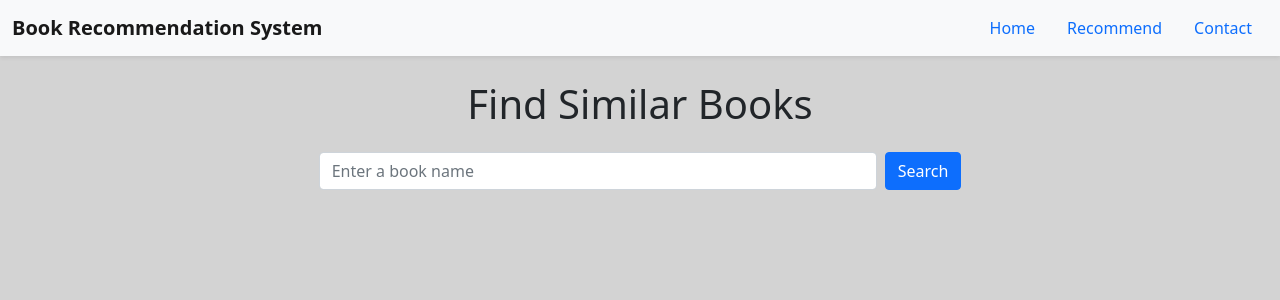
After one commit to prakash587/book_recommend-collaborative_filtering-, a Flask app: page /recommend in a window 1280 px wide. The commit adds this page. Shown: the top 300 px of the page. Run offline with Flask 3, Linux system fonts and the light colour scheme; parts of the project's set-up code (start-up, migrations or seed data) failed here and were passed over.

Commit message:
recommend system

```diff
--- a/app.py
+++ b/app.py
@@ -1,21 +1,63 @@
-from flask import Flask, render_template
+from flask import Flask, render_template, request
 import pickle
+import numpy as np
 
+# Load pickles
 popular_df = pickle.load(open('popular.pkl', 'rb'))
+pt = pickle.load(open('pt.pkl', 'rb'))
+books = pickle.load(open('books.pkl', 'rb'))
+similarity_scores = pickle.load(open('similarity_scores.pkl', 'rb'))
+
 app = Flask(__name__)
 
+
+# --- Recommend function ---
+def recommend(book_name):
+    if book_name not in pt.index:
+        return []
+
+    index = np.where(pt.index == book_name)[0][0]
+    similar_items = sorted(
+        list(enumerate(similarity_scores[index])),
+        key=lambda x: x[1],
+        reverse=True
+    )[1:6]
+
+    data = []
+    for i in similar_items:
+        item = []
+        temp_df = books[books['Book-Title'] == pt.index[i[0]]]
+        item.extend(list(temp_df.drop_duplicates('Book-Title')['Book-Title'].values))
+        item.extend(list(temp_df.drop_duplicates('Book-Title')['Book-Author'].values))
+        item.extend(list(temp_df.drop_duplicates('Book-Title')['Image-URL-M'].values))
+        data.append(item)
+
+    return data
+
+
+# --- Routes ---
 @app.route('/')
 def index():
-    books = list(
+    books_list = list(
         zip(
             popular_df['Book-Title'].values,
             popular_df['Book-Author'].values,
             popular_df['Image-URL-M'].values,
             popular_df['num_ratings'].values,
-            popular_df['avg_ratings'].values,
+            popular_df['avg_ratings'].round(1).values,
         )
     )
-    return render_template('index.html', books=books)
+    return render_template('index.html', books=books_list, active_page="home")
+
+
+@app.route('/recommend', methods=['GET', 'POST'])
+def recommend_page():
+    recommendations = []
+    if request.method == 'POST':
+        user_input = request.form.get('book_name')
+        recommendations = recommend(user_input)
+    return render_template('recommend.html', books=recommendations, active_page="recommend")
+
 
 if __name__ == '__main__':
     app.run(debug=True)
--- /dev/null
+++ b/templates/recommend.html
@@ -0,0 +1,68 @@
+<!doctype html>
+<html lang="en">
+<head>
+  <meta charset="UTF-8">
+  <meta name="viewport" content="width=device-width, initial-scale=1.0">
+  <title>Book Recommendation System</title>
+
+  <!-- Bootstrap 5 CSS -->
+  <link href="https://cdn.jsdelivr.net/npm/bootstrap@5.0.2/dist/css/bootstrap.min.css" rel="stylesheet">
+
+  <style>
+    .book-card {
+      max-width: 200px;
+      margin: 0 auto;
+    }
+    .book-card img {
+      height: 200px;
+      object-fit: cover;
+    }
+  </style>
+</head>
+<body style="background-color: lightgrey">
+
+  <!-- Navbar -->
+  <nav class="navbar navbar-light bg-light shadow-sm">
+    <div class="container-fluid d-flex justify-content-between align-items-center">
+      <span class="navbar-brand fw-bold">Book Recommendation System</span>
+      <div class="d-flex">
+        <a class="nav-link px-3 {% if active_page == 'home' %}active{% endif %}" href="/">Home</a>
+        <a class="nav-link px-3 {% if active_page == 'recommend' %}active{% endif %}" href="/recommend">Recommend</a>
+        <a class="nav-link px-3" href="#">Contact</a>
+      </div>
+    </div>
+  </nav>
+
+  <!-- Search Form -->
+  <div class="container mt-4">
+    <h1 class="text-center mb-4">Find Similar Books</h1>
+    <form method="POST" class="d-flex justify-content-center mb-4">
+      <input type="text" name="book_name" class="form-control w-50 me-2" placeholder="Enter a book name" required>
+      <button type="submit" class="btn btn-primary">Search</button>
+    </form>
+
+    <!-- Recommendations -->
+    <div class="row justify-content-center">
+      {% for title, author, image in books %}
+        <div class="col-lg-3 col-md-6 mb-4">
+          <div class="card h-100 book-card">
+            <img class="card-img-top" src="{{ image }}" alt="Book cover">
+            <div class="card-body text-center">
+              <h5 class="card-title">{{ title }}</h5>
+              <p class="card-text">{{ author }}</p>
+            </div>
+          </div>
+        </div>
+      {% endfor %}
+    </div>
+
+    <!-- No results message -->
+    {% if request.method == 'POST' and not books %}
+      <p class="text-center text-danger mt-3">No recommendations found. Try another book name.</p>
+    {% endif %}
+  </div>
+
+  <!-- Bootstrap JS -->
+  <script src="https://cdn.jsdelivr.net/npm/bootstrap@5.0.2/dist/js/bootstrap.bundle.min.js"></script>
+</body>
+</html>
```
Also changed, not shown: templates/index.html (+3 -7 lines), 3 other files.
